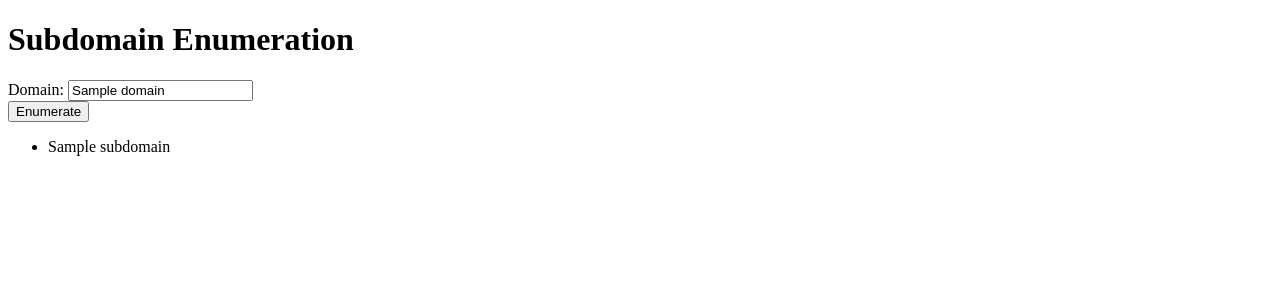
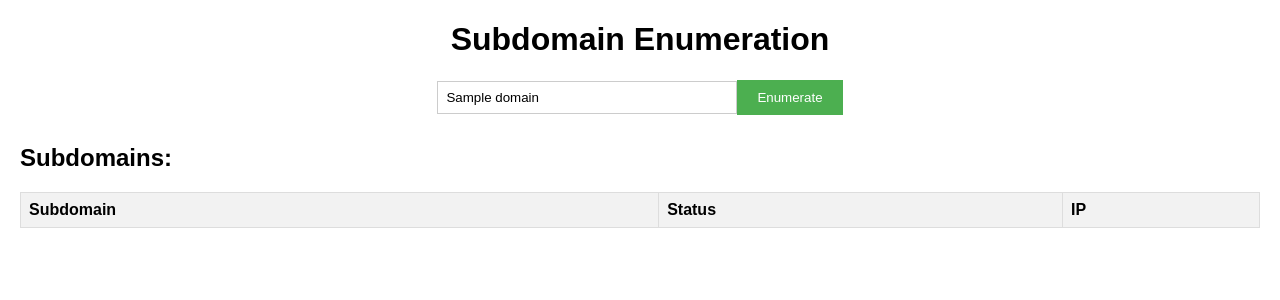
Before and after one commit to OmBhargude/SubEnum-CI-CD, a Flask app: template templates/index.html in a window 1280 px wide. Shown: the top 300 px of the page. Run offline with Flask 3, Linux system fonts and the light colour scheme; the template is opened without the code that fills it: most values are stand-ins (such as "Sample title", 1, 10 or a date in 2020); lists and menus that the app fills with data are empty.

Commit message:
Add files via upload

```diff
--- a/app.py
+++ b/app.py
@@ -1,56 +1,124 @@
-import logging
-import os
+from flask import Flask, request, render_template, jsonify
 import subprocess
 import re
-from flask import Flask, request, render_template, jsonify
-from prometheus_client import Counter, Histogram, Gauge, start_http_server
+import os
+from prometheus_client import make_wsgi_app, Counter, Gauge, Histogram
+from werkzeug.middleware.dispatcher import DispatcherMiddleware
 
 app = Flask(__name__)
 
-# Configure logging
-logging.basicConfig(level=logging.DEBUG, format='%(asctime)s - %(levelname)s - %(message)s')
+DEBUG_PRINT = os.environ.get("DEBUG_PRINT", "true").lower() == "true"
 
-SUBFINDER_PATH = os.environ.get("SUBFINDER_PATH", "./subfinder")
+# Prometheus metrics (Define these BEFORE the middleware)
+REQUEST_COUNT = Counter('http_requests_total', 'Total HTTP requests', ['method', 'endpoint', 'status_code'])
+REQUEST_LATENCY = Histogram('http_request_latency_seconds', 'HTTP request latency', ['method', 'endpoint'])
+SUBDOMAIN_ENUMERATION_COUNT = Counter('subdomain_enumeration_total', 'Total subdomain enumerations')
+ALIVE_SUBDOMAINS_COUNT = Gauge('alive_subdomains_count', 'Number of alive subdomains')
+DEAD_SUBDOMAINS_COUNT = Gauge('dead_subdomains_count', 'Number of dead subdomains')
 
-# Prometheus Metrics
-REQUEST_COUNT = Counter('http_requests_total', 'Total number of HTTP requests')
-REQUEST_LATENCY = Histogram('http_request_latency_seconds', 'Latency of HTTP requests')
-SUBFINDER_REQUEST_COUNT = Counter('subfinder_requests_total', 'Total number of Subfinder requests')
-SUBFINDER_ERROR_COUNT = Counter('subfinder_errors_total', 'Total number of Subfinder errors')
+# Correctly integrate Prometheus middleware (Do this ONLY ONCE)
+app.wsgi_app = DispatcherMiddleware(app.wsgi_app, {'/metrics': make_wsgi_app()})
 
-
+def debug_print(message):
+    if DEBUG_PRINT:
+        print(message)
 
 @app.route("/", methods=["GET"])
 def index():
-    REQUEST_COUNT.inc()  # Increment request count
-    with REQUEST_LATENCY.time():  # Measure request latency
-        results = None
-        error = None
-        domain = None
+    results = None
+    error = None
+    domain = None
 
-        # ... (rest of your route code - no changes needed here)
+    debug_print("Request received")
+
+    if "domain" in request.args:
+        domain = request.args.get("domain")
+        debug_print(f"Domain received: {domain}")
+
+        if not domain:
+            error = "Please enter a domain."
+        elif "." not in domain:
+            error = "Invalid domain format."
+        else:
+            try:
+                debug_print("About to call run_subfinder_locally")
+                results = run_subfinder_locally(domain)
+                debug_print(f"Results from run_subfinder_locally: {results}")
+
+                # Update Prometheus metrics
+                if results and results.get("prometheus_data"):
+                    SUBDOMAIN_ENUMERATION_COUNT.inc()
+                    alive_count = sum(1 for sub in results["prometheus_data"] if sub.get("status") == "Alive")
+                    dead_count = sum(1 for sub in results["prometheus_data"] if sub.get("status") == "Dead")
+                    ALIVE_SUBDOMAINS_COUNT.set(alive_count)
+                    DEAD_SUBDOMAINS_COUNT.set(dead_count)
+
+                best_type = request.accept_mimetypes.best_match(['application/json', 'text/html'])
+
+                if best_type == 'application/json':
+                    return jsonify(results), 200
+                elif best_type == 'text/html':
+                    return render_template("index.html", results=results, error=error, domain=domain), 200
+                else:
+                    return render_template("index.html", results=results, error=error, domain=domain), 200
+
+            except Exception as e:
+                error = f"An error occurred: {str(e)}"
+                debug_print(f"Error: {error}")
+                best_type = request.accept_mimetypes.best_match(['application/json', 'text/html'])
+                if best_type == 'application/json':
+                    return jsonify({"error": error}), 500
+                else:
+                    return render_template("index.html", error=error, domain=domain), 500
+
+    debug_print("Returning initial HTML")
+    return render_template("index.html", results=results, error=error, domain=domain)
+
 
 def run_subfinder_locally(domain):
-    SUBFINDER_REQUEST_COUNT.inc()
     try:
-        command = [SUBFINDER_PATH, "-d", domain, "-silent"]
-        logging.debug(f"Running command: {command}")
-        result = subprocess.run(command, capture_output=True, text=True, check=True, timeout=30)  # Timeout added
-        # ... (rest of your subprocess handling)
+        command = ["./script1.sh", domain]
+        debug_print(f"Running command: {command}")
+        result = subprocess.run(command, capture_output=True, text=True, check=True)
+        stdout = result.stdout.strip()
+        stderr = result.stderr.strip()
+
+        if stderr:
+            debug_print(f"Subprocess stderr: {stderr}")
+
+        ansi_escape = re.compile(r'\x1b\[[0-9;]*[mG]')
+        cleaned_stdout = ansi_escape.sub('', stdout)
+
+        subdomains_data = []
+        prometheus_data = []
+
+        for line in cleaned_stdout.splitlines():
+            if "," in line:  # Comma-separated line (Prometheus)
+                parts = line.split(",")
+                if len(parts) == 3:  # Check if it has 3 parts
+                    subdomain = parts[0].strip()
+                    status = parts[1].strip()
+                    ip = parts[2].strip()
+                    prometheus_data.append({"subdomain": subdomain, "status": status, "ip": ip})
+            else:  # Original line (Web app)
+                parts = line.split("|")  # Split by pipe
+                if len(parts) == 3:
+                    subdomain = parts[0].strip()
+                    status = parts[1].strip()
+                    ip = parts[2].strip()
+                    subdomains_data.append({"subdomain": subdomain, "status": status, "ip": ip})
+
+        return {"subdomains": subdomains_data, "prometheus_data": prometheus_data}
     except subprocess.CalledProcessError as e:
-        SUBFINDER_ERROR_COUNT.inc()
-        error_message = f"Subfinder error: {e.stderr.decode()}"
-        logging.error(error_message)
-        return {"error": error_message}
+        debug_print(f"CalledProcessError: {e}")
+        return {"error": str(e)}
     except FileNotFoundError:
-        SUBFINDER_ERROR_COUNT.inc()
-        logging.error("Subfinder not found")
-        return {"error": "subfinder not found. Install it or provide the correct path."}
-    except Exception as e:  # Catch any other exceptions
-        SUBFINDER_ERROR_COUNT.inc()
-        logging.exception("Exception in run_subfinder_locally")  # Log the full traceback
+        debug_print("FileNotFoundError: script1.sh not found")
+        return {"error": "script1.sh not found. Make sure it's in the same directory as app.py"}
+    except Exception as e:
+        debug_print(f"Exception in run_subfinder_locally: {e}")
         return {"error": str(e)}
 
+
 if __name__ == "__main__":
-    start_http_server(8000)  # This line was missing the if __name__ == "__main__": block
-    app.run(debug=False, host='0.0.0.0', port=5000)  # Flask app runs on port 5000
+    app.run(debug=True, host='0.0.0.0')
--- a/requirements.txt
+++ b/requirements.txt
@@ -1 +1,3 @@
 Flask
+prometheus_client
+werkzeug
--- a/templates/index.html
+++ b/templates/index.html
@@ -1,21 +1,154 @@
 <!DOCTYPE html>
-<html>
+<html lang="en">
 <head>
+    <meta charset="UTF-8">
+    <meta name="viewport" content="width=device-width, initial-scale=1.0">
     <title>Subdomain Enumeration</title>
+    <style>
+        body {
+            font-family: sans-serif;
+            margin: 20px;
+        }
+
+        h1 {
+            text-align: center;
+        }
+
+        form {
+            text-align: center; /* Center the form */
+            margin-bottom: 20px;
+        }
+
+        label {
+            display: block; /* Label on its own line */
+            margin-bottom: 5px;
+        }
+
+        input[type="text"] {
+            width: 300px;
+            padding: 8px;
+            margin-bottom: 10px;
+            border: 1px solid #ccc;
+            box-sizing: border-box;
+        }
+
+        input[type="submit"] {
+            padding: 10px 20px;
+            background-color: #4CAF50;
+            color: white;
+            border: none;
+            cursor: pointer;
+        }
+
+        .results {
+            margin-top: 20px;
+        }
+
+        .error {
+            color: red;
+            margin-top: 10px;
+            text-align: center; /* Center error messages */
+        }
+
+        table {
+            width: 100%;
+            border-collapse: collapse;
+            margin-top: 20px;
+        }
+
+        th,
+        td {
+            border: 1px solid #ddd;
+            padding: 8px;
+            text-align: left;
+        }
+
+        th {
+            background-color: #f2f2f2;
+        }
+
+        /* Responsive table */
+        @media screen and (max-width: 600px) {
+            table {
+                display: block; /* Stack table cells vertically */
+                overflow-x: auto; /* Add horizontal scroll if needed */
+            }
+
+            th,
+            td {
+                display: block; /* Make cells stack */
+                width: auto; /* Let cells take available width */
+            }
+
+            th {
+                text-align: left; /* Align header text to the left */
+            }
+        }
+    </style>
 </head>
+
 <body>
     <h1>Subdomain Enumeration</h1>
-    <form id="enum-form" method="GET">  Domain: <input type="text" name="domain" value="{{ domain or '' }}"><br>  <button type="submit">Enumerate</button>
-    </form>
-    <div id="results">
-      {% if error %}  <p style="color: red;">{{ error }}</p>
-      {% endif %}
-      {% if results and results.subdomains %}
-        <ul>
-          {% for subdomain in results.subdomains %}
-            <li>{{ subdomain }}</li>
-          {% endfor %}
-        </ul>
-      {% endif %}
-    </div>  </body>
+
+    <form id="subdomain-form" method="GET">  </form>
+
+    {% if error %}
+        <p class="error">{{ error }}</p>
+    {% endif %}
+
+    {% if results and results.subdomains %}
+        <div class="results">
+            <h2>Subdomains:</h2>
+            <table>
+                <thead>
+                    <tr>
+                        <th>Subdomain</th>
+                        <th>Status</th>
+                        <th>IP</th>
+                    </tr>
+                </thead>
+                <tbody>
+                    {% for item in results.subdomains %}
+                        {% if item is mapping %}
+                            <tr>
+                                <td>{{ item.subdomain }}</td>
+                                <td>{{ item.status }}</td>
+                                <td>{{ item.ip }}</td>
+                            </tr>
+                        {% else %}
+                            {% set parts = item.split("|") %}
+                            {% if parts|length == 3 %}
+                                <tr>
+                                    <td>{{ parts[0].strip() }}</td>
+                                    <td>{{ parts[1].strip() }}</td>
+                                    <td>{{ parts[2].strip() }}</td>
+                                </tr>
+                            {% endif %}
+                        {% endif %}
+                    {% endfor %}
+                </tbody>
+            </table>
+        </div>
+    {% endif %}
+
+    <script>
+        const form = document.getElementById('subdomain-form');
+        const domainInput = document.createElement('input');
+        domainInput.type = 'text';
+        domainInput.id = 'domain';
+        domainInput.name = 'domain';
+        domainInput.placeholder = 'Enter Domain';
+        domainInput.value = "{{ domain or '' }}"; // Set the value from Flask
+
+        const submitButton = document.createElement('input');
+        submitButton.type = 'submit';
+        submitButton.value = 'Enumerate';
+
+        form.appendChild(domainInput);
+        form.appendChild(submitButton);
+
+
+    </script>
+
+</body>
 </html>
```
Also changed, not shown: deployment.yaml (+16 -8 lines), service.yaml (+11 -6 lines), README.md, 3 other files.
